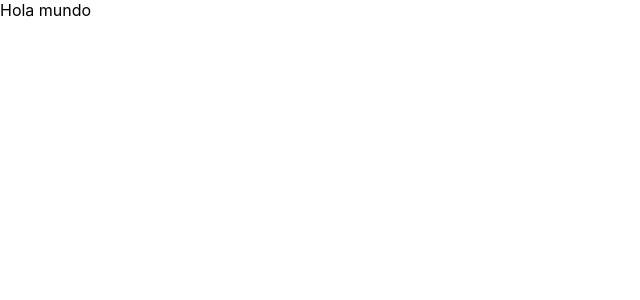
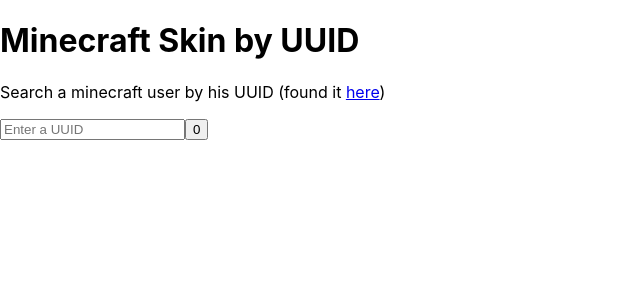
Before and after one commit to AlejoLang/minecraft-skin-page, a React (Create React App) app: page / in a window 1280 px wide. Shown: the top 300 px of the page, without its empty margins (0-640 px from the left). Built offline with nearby package versions, Linux system fonts and the light colour scheme.

Commit message:
Add basic search

```diff
--- a/src/App.js
+++ b/src/App.js
@@ -1,9 +1,25 @@
+import { useState } from 'react';
 import './App.css';
 
 function App() {
+  const [idToSearch, updateIdToSearch] = useState('');
+  const [uuid, setUuid] = useState();
+
+  const handleSearch = async (e) => {
+    e.preventDefault();
+    setUuid(idToSearch);
+  }
+
   return (
     <div className="App">
-      Hola mundo
+      <h1>Minecraft Skin by UUID</h1>
+      <p>Search a minecraft user by his UUID (found it <a href='https://minecraftuuid.com/'>here</a>)</p>
+      <form onSubmit={handleSearch}>
+        <input type="text" placeholder='Enter a UUID' value={idToSearch} onChange={(e) => {updateIdToSearch(e.target.value)}}/>
+        <button>0</button>
+      </form>
+      {uuid ? <h2>Results for {uuid}</h2> : ''}
+
     </div>
   );
 }
```
